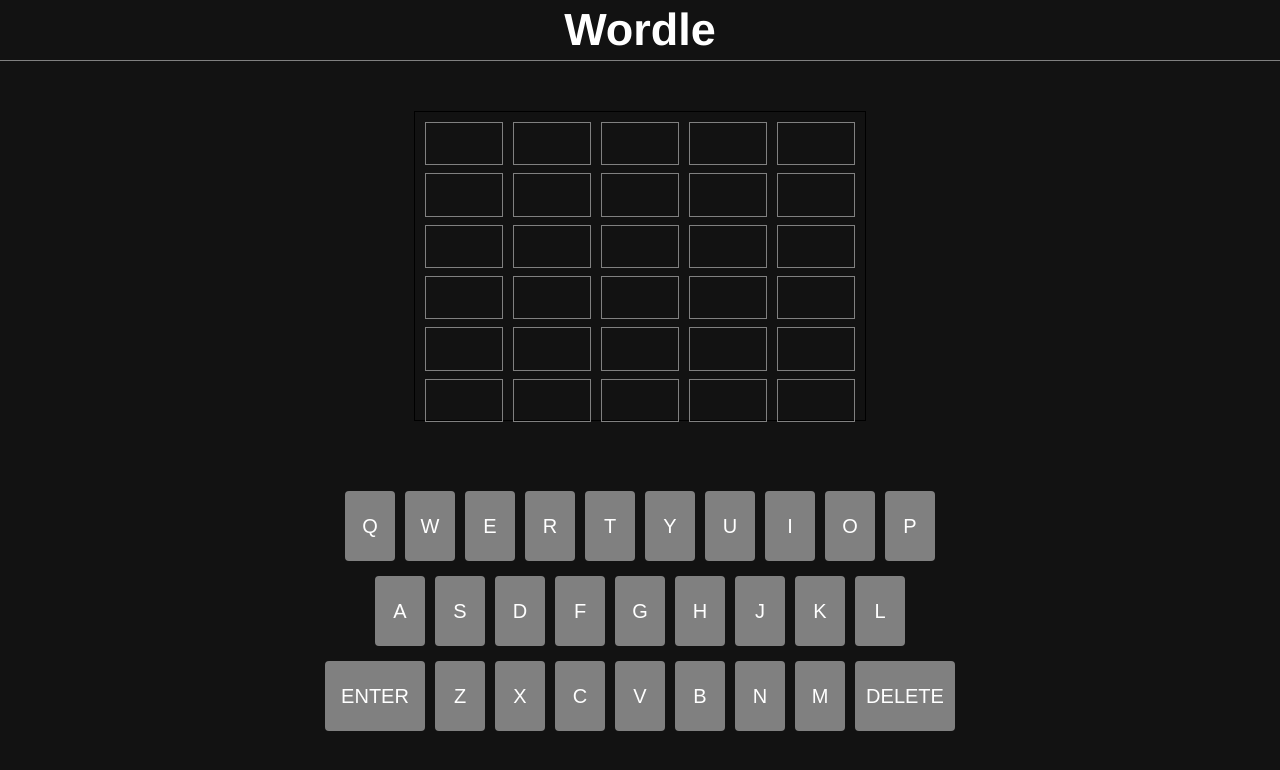
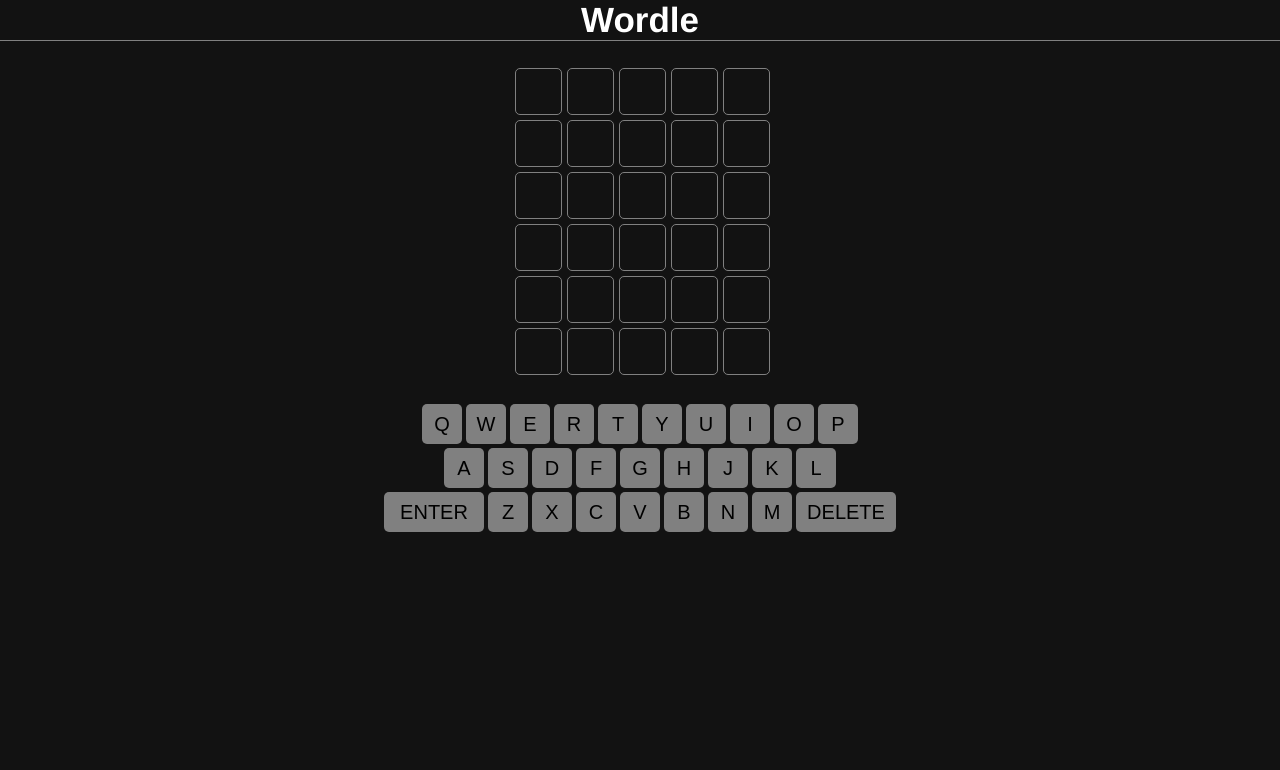
Before and after one commit to ManuelMarienhoff/Wordle, a React (Vite) app: page / in a window 1280 px wide. Shown: the top 770 px of the page. Built offline with nearby package versions, Linux system fonts and the light colour scheme.

Commit message:
fixes CSS

```diff
--- a/src/App.css
+++ b/src/App.css
@@ -1,69 +1,95 @@
 .App {
   text-align: center;
   background-color: #121212;
-  width: 100vw;
+  width: 100v;
   height: 100vh;
-  /* display: flex; */
   color: white;
 }
-
 body {
   padding: 0%;
-  margin: 0;
+  margin: 0px;
 }
 
 nav {
-  height: 60px;
   width: 100%;
   margin: 0;
   border-bottom: 1px solid grey;
   display: grid;
   place-items: center;
 }
-
 nav h1 {
   margin: 0;
   font-family: Helvetica, Arial, sans-serif;
   color: white;
-  font-size: 45px;
+  font-size: 35px;
 }
-.game {
-  width: 100vw;
-  height: calc(100vh - 170px);
+.board {
+  margin-top: 20px;
+  display: block;
+  justify-content: center;
+  padding: 2px;
+  align-items: center;
+}
+.row {
   display: flex;
-  align-items: center;
-  padding-top: 50px;
-  flex-direction: column;
+  justify-content: center;
+  margin-top: 5px;
+}
+.letter {
+  size: 20px;
+  border: 1px solid grey;
+  border-radius: 5px;
+  width: 45px;
+  height: 45px;
+  font-size: 25px;
+  font-weight: bolder;
+  margin-left: 5px;
+  font-family: Arial, Helvetica, sans-serif;
+  display: grid;
+  place-items: center;
+}
+.keyboard {
+  padding: 20px;
+  display: flex;
+  justify-content: center;
+}
+.keyRowContainer {
+  padding: 5px;
+  display: inline-block;
+}
+.line1 {
+  display: flex;
+  justify-content: center;
 }
 
-.board {
-  width: 450px;
-  height: 550px;
-  border: 1px solid black;
+.line2 {
   display: flex;
-  flex-direction: column;
+  justify-content: center;
 }
-
-.row {
-  flex: 33%;
+.line3 {
   display: flex;
-  flex-direction: row;
-  margin: 5px;
+  justify-content: center;
 }
-
-.letter {
-  flex: 33%;
-  height: 100%;
-  border: 1px solid grey;
-  margin: 5px;
+.key {
+  font-size: 20px;
+  font-weight: 300;
+  margin: 2px;
+  height: 40px;
+  width: 40px;
+  color: black;
+  background-color: grey;
+  border-radius: 5px;
+  font-family: Arial, Helvetica, sans-serif;
+  cursor: pointer;
   display: grid;
   place-items: center;
-  font-size: 30px;
-  font-weight: bolder;
-  color: white;
-  font-family: Arial, Helvetica, sans-serif;
 }
-
+#big {
+  width: 100px;
+}
+#disabled {
+  background-color: #3a393c;
+}
 #correct {
   background-color: #528d4e;
 }
@@ -75,53 +101,3 @@
 #error {
   background-color: #3a393c;
 }
-
-.keyboard {
-  width: 700px;
-  height: 300px;
-  margin-top: 60px;
-}
-
-.line1 {
-  flex: 33%;
-  display: flex;
-  flex-direction: row;
-  display: flex;
-  justify-content: center;
-  margin: 5px;
-}
-.line2 {
-  flex: 33%;
-  display: flex;
-  flex-direction: row;
-  justify-content: center;
-  margin: 5px;
-}
-.line3 {
-  flex: 33%;
-  display: flex;
-  flex-direction: row;
-  justify-content: center;
-  margin: 5px;
-}
-
-.key {
-  width: 50px;
-  height: 70px;
-  margin: 5px;
-  border-radius: 4px;
-  display: grid;
-  place-items: center;
-  font-size: 20px;
-  background-color: grey;
-  color: white;
-  font-family: Arial, Helvetica, sans-serif;
-  cursor: pointer;
-}
-
-#big {
-  width: 100px;
-}
-#disabled {
-  background-color: #3a393c;
-}
--- a/src/components/Keyboard.jsx
+++ b/src/components/Keyboard.jsx
@@ -46,6 +46,7 @@
 
   return (
     <div className="keyboard" onKeyDown={handleKeyboard}>
+      <div className="keyRowContainer">
         <div className="line1">
           {keys1.map((key) => {
             return (
@@ -82,6 +83,7 @@
           <Key keyVal={'DELETE'} key={'DELETE' + 'key'} bigKey />
         </div>
       </div>
+    </div>
   );
 }
 
```
Lines whose indentation alone changed are shown as unchanged.
